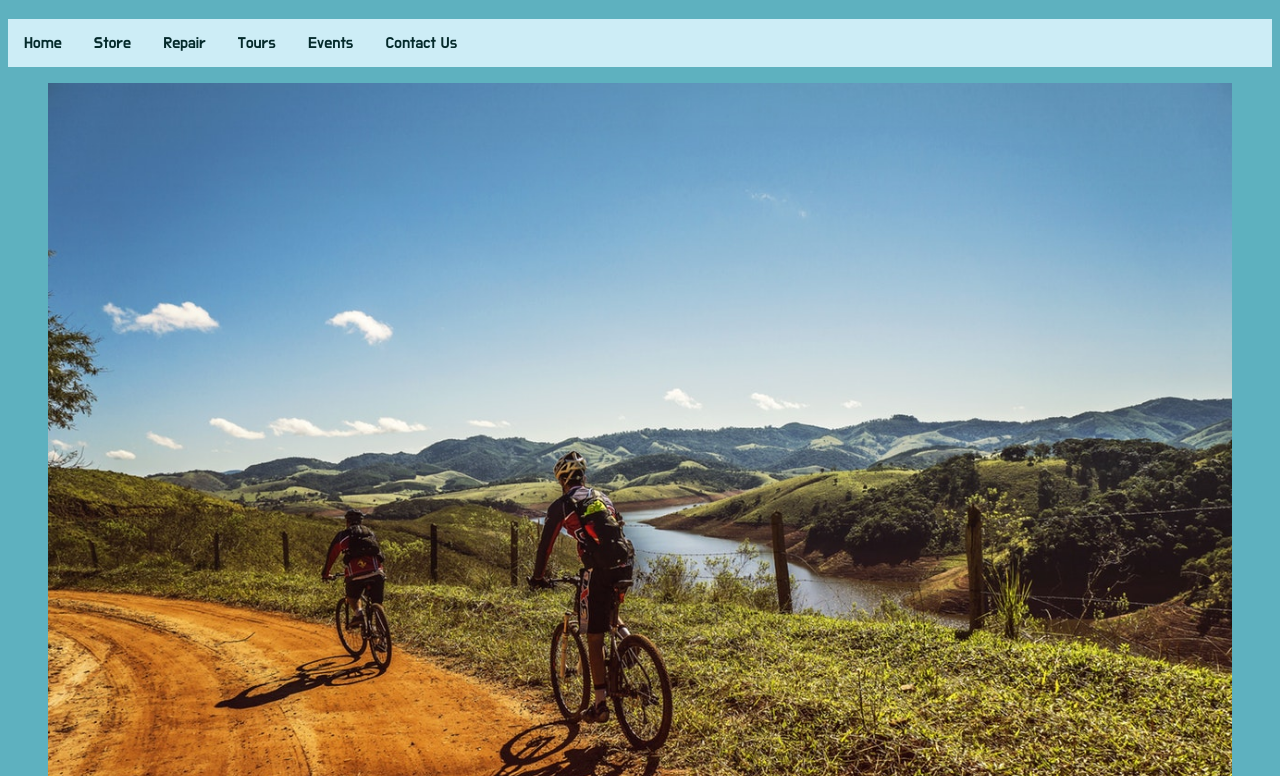
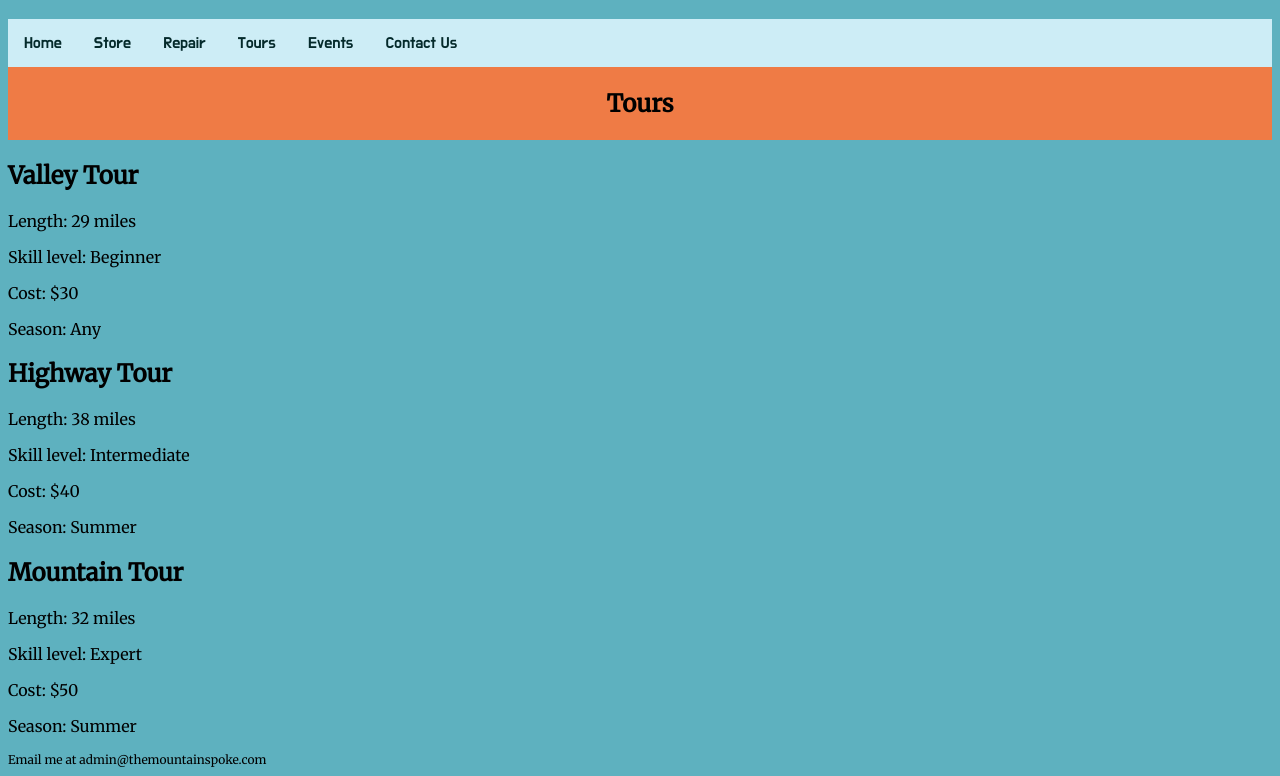
Before and after one commit to samueltwagner/samueltwagner.github.io, a plain HTML site: page Assignments/Term Website Project/tours.html in a window 1280 px wide. Shown: the part 176-952 px from the top of the page. Drawn offline with Linux system fonts and the light colour scheme.

Commit message:
small changes

```diff
--- a/Assignments/Term Website Project/styles/style.css
+++ b/Assignments/Term Website Project/styles/style.css
@@ -49,3 +49,9 @@ nav {
 footer {
     font-size: 12px;
 }
+
+#sec1 {
+    background-color:#EF7B45;
+    text-align: center;
+    padding: 1px;
+}
--- a/Assignments/Term Website Project/tours.html
+++ b/Assignments/Term Website Project/tours.html
@@ -31,16 +31,40 @@
 
   <main>
 
-    <figure>
-      <img width="100%" srcset="images/landscape-bike.jpeg" alt="Cover photo">
-    </figure>
+     <section id="sec1">
+            <h1>Tours</h1>
+        </section>
+
+        <section id="sec2">
+            <div>
+                <h1>Valley Tour</h1>
+                <p>Length: 29 miles</p>
+                <p>Skill level: Beginner</p>
+                <p>Cost: $30</p>
+                <p>Season: Any</p>
+            </div>
+
+        </section>
+
+        <section id="sec2">
+            <div>
+                <h1>Highway Tour</h1>
+                <p>Length: 38 miles</p>
+                <p>Skill level: Intermediate</p>
+                <p>Cost: $40</p>
+                <p>Season: Summer</p>
+            </div>
+        </section>
+
+        <section id="sec2">
+          <h1>Mountain Tour</h1>
+                <p>Length: 32 miles</p>
+                <p>Skill level: Expert</p>
+                <p>Cost: $50</p>
+                <p>Season: Summer</p>
+        </section>
 
 
-    <article>
-      <p>
-        We are geared to get you going with bikes, repairs, tours, and so much more.
-      </p>
-    </article>
   </main>
 
   <footer>
```
Also changed, not shown: Assignments/Term Website Project/contact-page.html (+2 -13 lines), Assignments/Term Website Project/events.html (+35 -4 lines).
